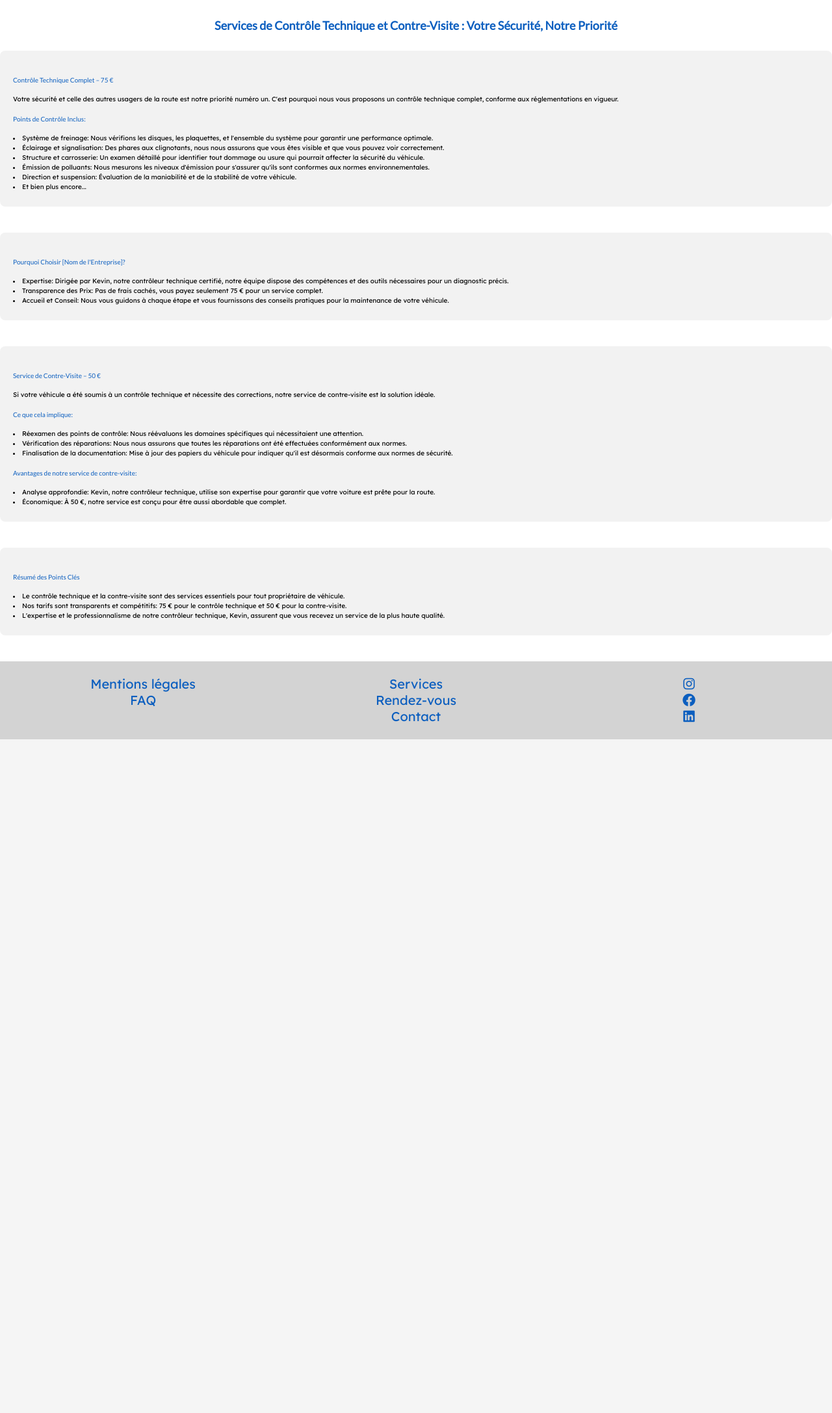
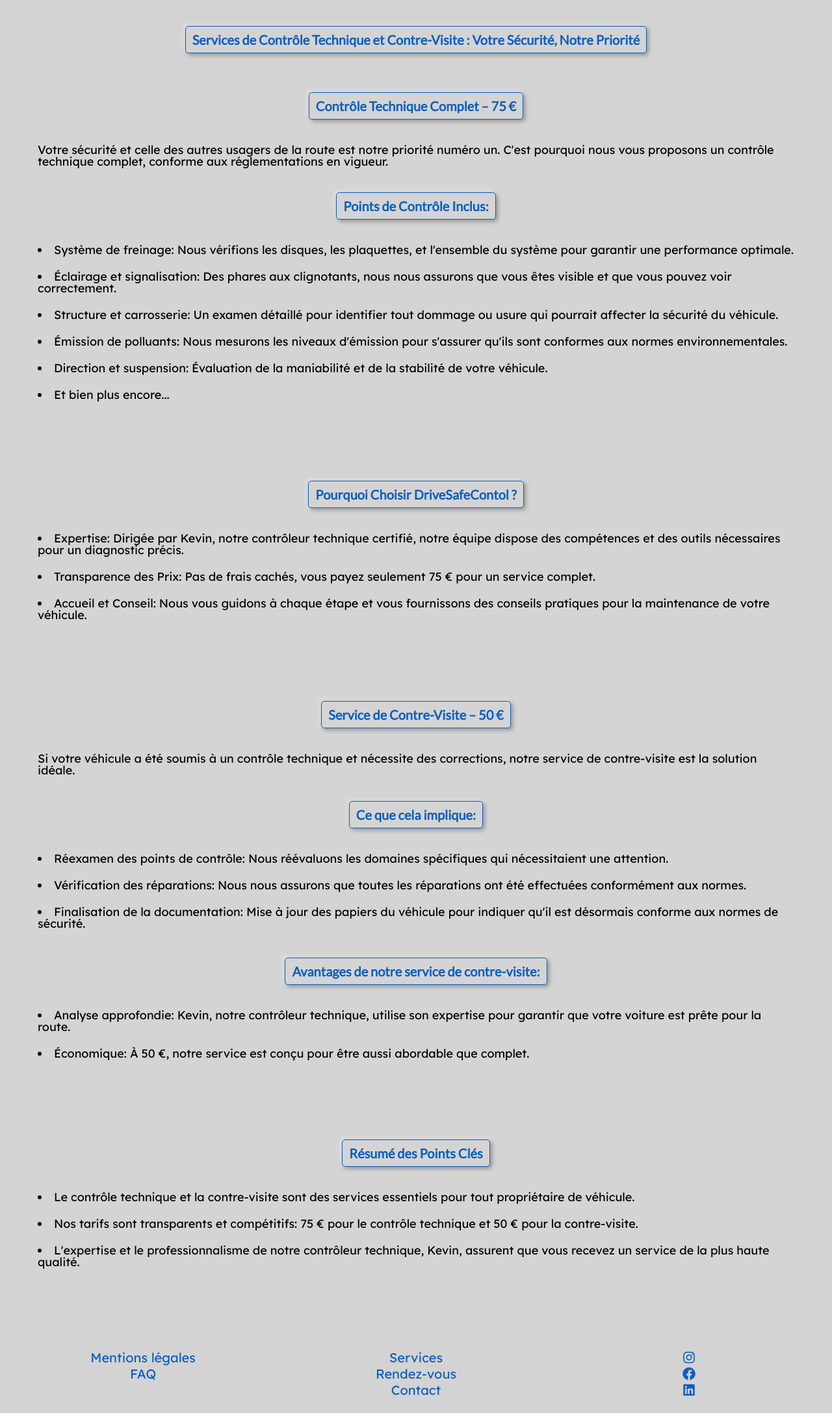
Before and after one commit to TessierGuillaume/projet-final-v2, a PHP site: page /services in a window 1280 px wide. Shown: the part 100-2275 px from the top of the page at 65% size. Before the commit the page ends 1238 px from the top, so only its background shows below. Run offline with PHP 8.4, Linux system fonts and the light colour scheme; data that the repository does not hold is empty.

Commit message:
scss de la page services

```diff
--- a/assets/styles/css/main.css
+++ b/assets/styles/css/main.css
@@ -1074,180 +1074,63 @@
   /* 1rem = 10px*/
 }
 
-/* http://meyerweb.com/eric/tools/css/reset/
-   v2.0 | 20110126
-   License: none (public domain)
-*/
-html,
-body,
-div,
-span,
-applet,
-object,
-iframe,
-h1,
-h2,
-h3,
-h4,
-h5,
-h6,
-p,
-blockquote,
-pre,
-a,
-abbr,
-acronym,
-address,
-big,
-cite,
-code,
-del,
-dfn,
-em,
-img,
-ins,
-kbd,
-q,
-s,
-samp,
-small,
-strike,
-strong,
-sub,
-sup,
-tt,
-var,
-b,
-u,
-i,
-center,
-dl,
-dt,
-dd,
-ol,
-ul,
-li,
-fieldset,
-form,
-label,
-legend,
-table,
-caption,
-tbody,
-tfoot,
-thead,
-tr,
-th,
-td,
-article,
-aside,
-canvas,
-details,
-embed,
-figure,
-figcaption,
-footer,
-header,
-hgroup,
-menu,
-nav,
-output,
-ruby,
-section,
-summary,
-time,
-mark,
-audio,
-video {
-  margin: 0;
-  padding: 0;
-  border: 0;
-  font-size: 100%;
-  font: inherit;
-  vertical-align: baseline;
-}
-
-/* HTML5 display-role reset for older browsers */
-article,
-aside,
-details,
-figcaption,
-figure,
-footer,
-header,
-hgroup,
-menu,
-nav,
-section {
-  display: block;
-}
-
-body {
-  line-height: 1;
-}
-
-ol,
-ul {
-  list-style: none;
-}
-
-blockquote,
-q {
-  quotes: none;
-}
-
-blockquote:before,
-blockquote:after,
-q:before,
-q:after {
-  content: "";
-  content: none;
-}
-
-table {
-  border-collapse: collapse;
-  border-spacing: 0;
-}
-
-a {
-  text-decoration: none;
-}
-
-#main-content button,
-#main-content .cta {
-  font-family: "Oswald", sans-serif;
-}
-#main-content #main-content {
-  padding: 10px;
-}
-#main-content section {
+#services {
+  background-color: #D3D3D3;
+  text-align: center;
+  padding: 20px;
+}
+#services h2,
+#services h3 {
+  display: inline-block;
+  color: #0B5EBF;
+  text-align: center;
+  font-weight: bold;
+  font-size: 2em;
+  padding: 0.5em;
+  margin: 1em;
+  font-family: "Lato", sans-serif;
+  border: 1px solid #0B5EBF;
+  border-radius: 5px;
+  box-shadow: 3px 3px 6px rgba(0, 0, 0, 0.3), -3px -3px 6px rgba(255, 255, 255, 0.3);
+}
+#services h1 {
+  display: inline-block;
+  text-align: center;
+  margin-bottom: 0.5em;
+  color: #0B5EBF;
+  font-weight: bold;
+  font-size: 2.1em;
+  padding: 0.5em;
+  font-family: "Lato", sans-serif;
+  border: 1px solid #0B5EBF;
+  border-radius: 5px;
+  box-shadow: 3px 3px 6px rgba(0, 0, 0, 0.3), -3px -3px 6px rgba(255, 255, 255, 0.3);
+}
+#services section {
   margin-bottom: 20px;
   position: relative;
   background-color: rgba(211, 211, 211, 0.3);
   padding: 20px;
-  border-radius: 8px;
-}
-#main-content section h1 {
-  color: #0B5EBF;
-}
-#main-content section h2 {
-  color: #0B5EBF;
-}
-#main-content section h3 {
-  color: #0B5EBF;
-}
-#main-content section p,
-#main-content section ul {
-  text-align: justify;
-}
-#main-content section ul {
+  border-radius: 5px;
+  text-align: center;
+}
+#services section p,
+#services section ul {
+  text-align: left;
+  padding: 1em;
+  font-size: 1.8em;
+  font-family: "Lexend", sans-serif, sans-serif;
+}
+#services section ul {
   list-style: disc inside;
-}
-#main-content section ul li {
+  padding: 0.5em;
+}
+#services section ul li {
   margin-bottom: 5px;
-}
-#main-content button,
-#main-content .cta {
+  padding: 0.5em;
+}
+#services button,
+#services .cta {
   background-color: #FFAA11;
   color: #FFF;
   padding: 5px 10px;
@@ -1255,33 +1138,29 @@
   border-radius: 4px;
   cursor: pointer;
   text-transform: uppercase;
+  text-align: center;
 }
 @media (min-width: 768px) {
-  #main-content #main-content {
-    padding: 20px;
-    background-color: #0BBF64;
-  }
-  #main-content h1,
-  #main-content h2,
-  #main-content h3 {
+  #services h1,
+  #services h2,
+  #services h3 {
+    font-size: 2em;
+  }
+  #services h1 {
     margin: 20px 0;
   }
-  #main-content h1 {
-    text-align: center;
-    font-size: 1.8em;
-    font-family: "Lato", sans-serif;
-    margin: 30px 0;
-    font-weight: bold;
-    color: #0B5EBF;
-  }
-  #main-content section {
+  #services section {
     margin-bottom: 40px;
   }
-  #main-content ul li {
+  #services p,
+  #services ul {
+    font-size: 1.2em;
+  }
+  #services ul li {
     margin-bottom: 10px;
   }
-  #main-content button,
-  #main-content .cta {
+  #services button,
+  #services .cta {
     padding: 10px 20px;
   }
 }
@@ -1408,7 +1287,16 @@
   background-image: url("../../images/background-road.png");
   background-size: cover;
   background-repeat: no-repeat;
-  background-position: center left;
+  background-position: center;
+  animation: backgroundGrow 20s infinite alternate;
+}
+@keyframes backgroundGrow {
+  0% {
+    background-size: 100% 100%;
+  }
+  100% {
+    background-size: 130% 130%;
+  }
 }
 #login .wrapper {
   width: 520px;
@@ -1581,6 +1469,15 @@
   background-size: cover;
   background-repeat: no-repeat;
   background-position: center left;
+  animation: backgroundGrow 20s infinite alternate;
+}
+@keyframes backgroundGrow {
+  0% {
+    background-size: 100% 100%;
+  }
+  100% {
+    background-size: 130% 130%;
+  }
 }
 #register .wrapper {
   width: 50%;
@@ -2136,7 +2033,7 @@
   font-size: 2em;
   padding: 0.5em;
   border: 1px solid #0B5EBF;
-  border-radius: 15px;
+  border-radius: 5px;
   box-shadow: 3px 3px 6px rgba(0, 0, 0, 0.3), -3px -3px 6px rgba(255, 255, 255, 0.3);
   background-color: #D3D3D3;
 }
--- a/assets/styles/sass/views/_login.scss
+++ b/assets/styles/sass/views/_login.scss
@@ -10,7 +10,16 @@
     background-image: url("../../images/background-road.png");
     background-size: cover;
     background-repeat: no-repeat;
-    background-position: center left;
+    background-position: center;
+    animation: backgroundGrow 20s infinite alternate;
+    @keyframes backgroundGrow {
+        0% {
+            background-size: 100% 100%;
+        }
+        100% {
+            background-size: 130% 130%;
+        }
+    }
 
     .wrapper {
         width: 520px;
--- a/assets/styles/sass/views/_messageEdit.scss
+++ b/assets/styles/sass/views/_messageEdit.scss
@@ -19,7 +19,7 @@
         font-size: 2em;
         padding: 0.5em;
         border: 1px solid $color-blue;
-        border-radius: 15px;
+        border-radius: 5px;
         box-shadow: 3px 3px 6px rgba(0, 0, 0, 0.3),
         -3px -3px 6px rgba(255, 255, 255, 0.3);
         background-color: $color-grey;
--- a/assets/styles/sass/views/_register.scss
+++ b/assets/styles/sass/views/_register.scss
@@ -11,6 +11,15 @@
     background-size: cover;
     background-repeat: no-repeat;
     background-position: center left;
+    animation: backgroundGrow 20s infinite alternate;
+    @keyframes backgroundGrow {
+        0% {
+            background-size: 100% 100%;
+        }
+        100% {
+            background-size: 130% 130%;
+        }
+    }
 
     .wrapper {
         width: 50%;
--- a/assets/styles/sass/views/_services.scss
+++ b/assets/styles/sass/views/_services.scss
@@ -1,48 +1,68 @@
 @import '../general/_typography.scss';
 @import '../general/_vars.scss';
 @import '../general/style.scss';
-@import '_reset.scss';
+
+#services {
+    background-color: $color-grey;
+    text-align: center;
+    padding: 20px;
 
 
-#main-content {
+    h2,
+    h3 {
+        display: inline-block;
+        color: $color-blue;
+        text-align: center;
+        font-weight: bold;
+        font-size: 2em;
+        padding: 0.5em;
+        margin: 1em;
+        font-family: $font-title;
+        border: 1px solid $color-blue;
+        border-radius: 5px;
+        box-shadow: 3px 3px 6px rgba(0, 0, 0, 0.3),
+        -3px -3px 6px rgba(255, 255, 255, 0.3);
+    }
 
+    h1 {
+        display: inline-block;
+        text-align: center;
+        margin-bottom: 0.5em;
+        color: $color-blue;
+        font-weight: bold;
+        font-size: 2.1em;
+        padding: 0.5em;
+        font-family: $font-title;
+        border: 1px solid $color-blue;
+        border-radius: 5px;
+        box-shadow: 3px 3px 6px rgba(0, 0, 0, 0.3),
+        -3px -3px 6px rgba(255, 255, 255, 0.3);
 
-    button,
-    .cta {
-        font-family: $font-button;
-    } // Conteneur principal
-    #main-content {
-        padding: 10px;
-    } // Sections
+    }
+
     section {
         margin-bottom: 20px;
         position: relative;
         background-color: rgba($color-grey, 0.3);
         padding: 20px;
-        border-radius: 8px;
-
-        h1 {
-            color: $color-blue;
-        }
-
-        h2 {
-            color: $color-blue;
-        }
-
-        h3 {
-            color: $color-blue;
-        }
-
+        border-radius: 5px;
+        text-align: center;
         p,
         ul {
-            text-align: justify;
+            text-align: left;
+            padding: 1em;
+            font-size: 1.8em;
+            font-family: $font-body, sans-serif;
         }
 
         ul {
             list-style: disc inside;
+            padding: 0.5em;
 
             li {
                 margin-bottom: 5px;
+                padding: 0.5em;
+
             }
         }
     } // Boutons et liens
@@ -55,31 +75,26 @@
         border-radius: 4px;
         cursor: pointer;
         text-transform: uppercase;
+        text-align: center; // Centrer le texte des boutons et des appels à l'action
     } // Responsivité pour les écrans plus grands
     @media (min-width: 768px) {
-        #main-content {
-            padding: 20px;
-            background-color: $color-green;
-        }
-
         h1,
         h2,
         h3 {
+            font-size: 2em; // Augmenter la taille de la police pour les titres sur les écrans plus grands
+        }
+
+        h1 {
             margin: 20px 0;
         }
 
-        h1 {
-            text-align: center;
-            font-size: 1.8em;
-            font-family: $font-title;
-            margin: 30px 0;
-            font-weight: bold;
-            color: $color-blue;
+        section {
+            margin-bottom: 40px;
         }
 
-
-        section {
-            margin-bottom: 40px;
+        p,
+        ul {
+            font-size: 1.2em; // Augmenter la taille de la police pour les paragraphes et les listes sur les écrans plus grands
         }
 
         ul li {
--- a/templates/public/services/services.phtml
+++ b/templates/public/services/services.phtml
@@ -1,6 +1,6 @@
 
 
-  <main id="main-content">
+  <main id="services">
         <h1>Services de Contrôle Technique et Contre-Visite : Votre Sécurité, Notre Priorité</h1>
 
 
@@ -21,7 +21,7 @@
 
         <!-- Section Pourquoi nous choisir -->
         <section id="why-choose-us">
-            <h2>Pourquoi Choisir [Nom de l'Entreprise]?</h2>
+            <h2>Pourquoi Choisir DriveSafeContol ?</h2>
             <ul>
                 <li>Expertise: Dirigée par Kevin, notre contrôleur technique certifié, notre équipe dispose des compétences et des outils nécessaires pour un diagnostic précis.</li>
                 <li>Transparence des Prix: Pas de frais cachés, vous payez seulement 75 € pour un service complet.</li>
```
Also changed, not shown: 1 other file.
